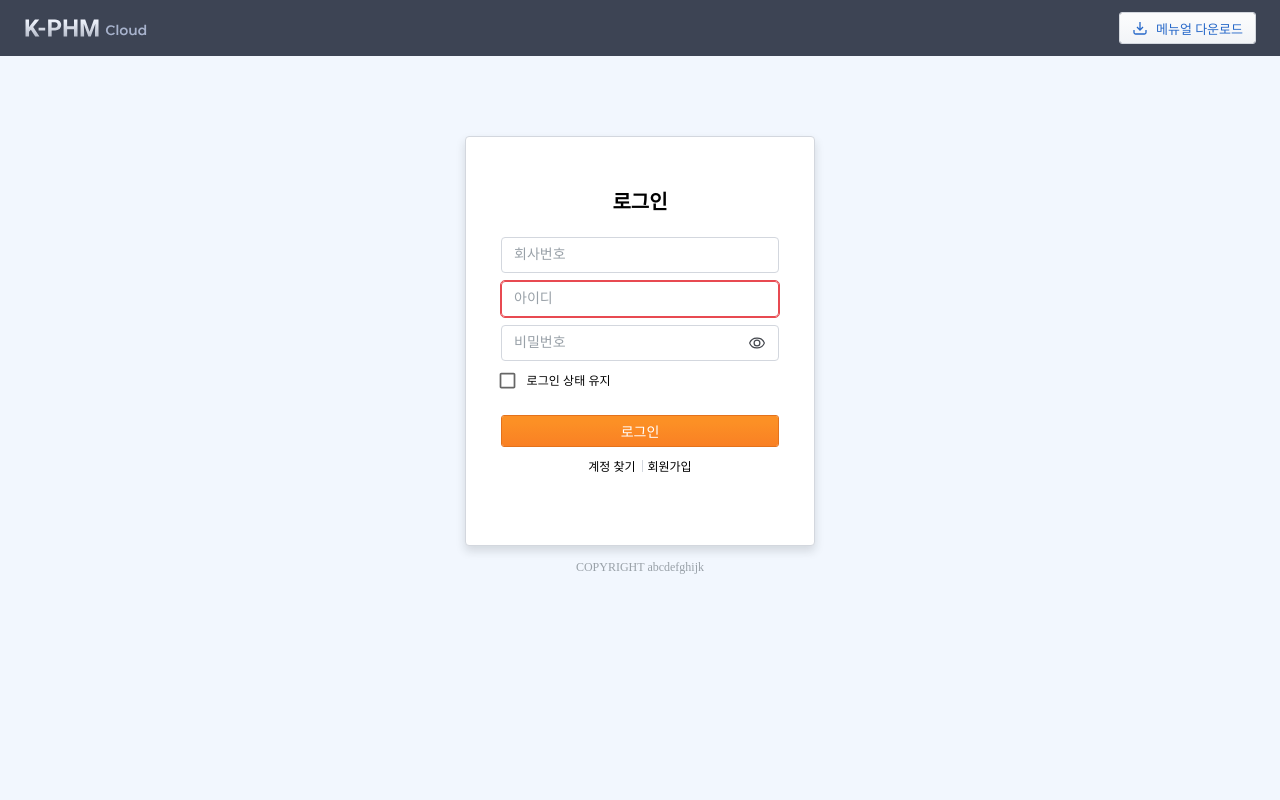
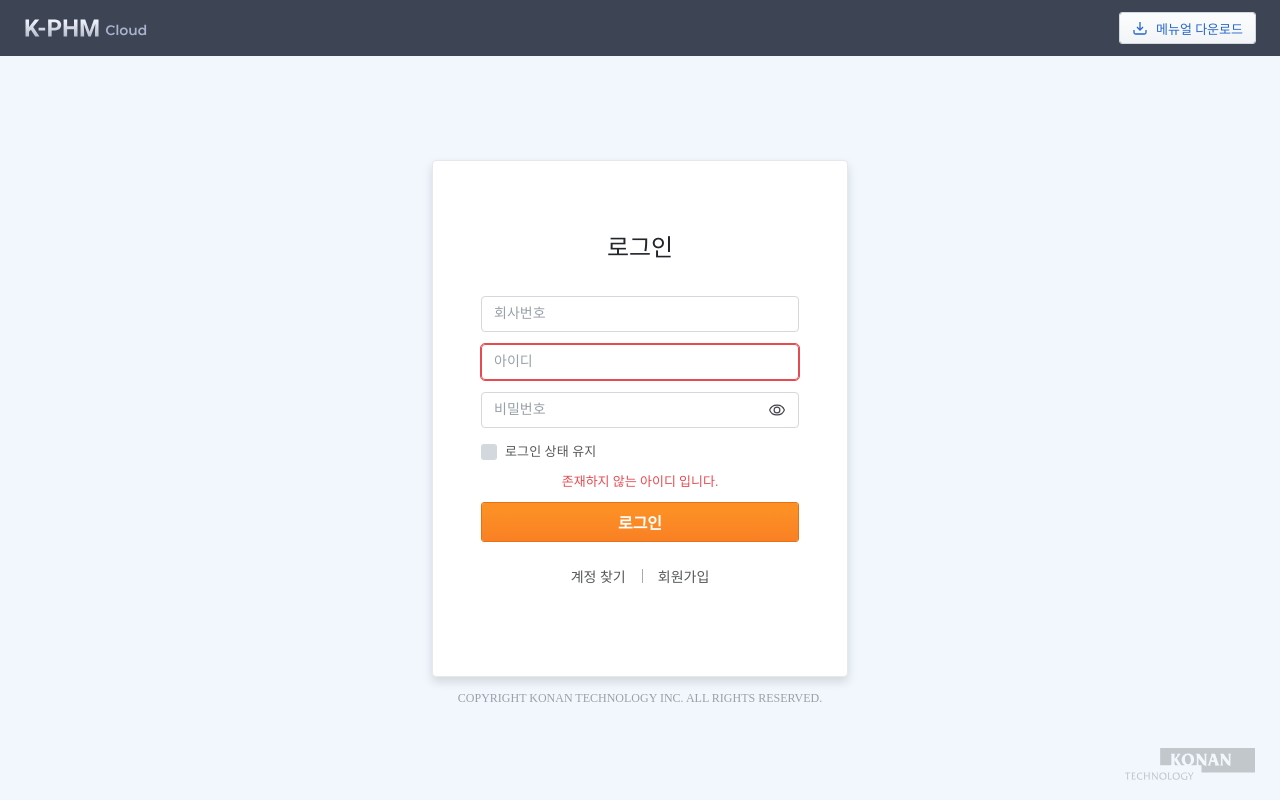
Before and after one commit to taetaeil/react-example, a Next.js app: page /login in a window 1280 px wide. Built offline with nearby package versions, Linux system fonts and the light colour scheme.

Commit message:
Feat(login): 로그인 페이지 퍼블리싱

```diff
--- a/src/app/components/CmHeader.tsx
+++ b/src/app/components/CmHeader.tsx
@@ -130,7 +130,7 @@
   return (
     <header className="header">
       <h1 className="header-logo">
-        <CmIcon name="logo" width="135" height="36" type="svg"></CmIcon>
+        <CmIcon name="logo" width="135" height="36"></CmIcon>
       </h1>
       <div className="header__btns">
         {props.utiles}
--- a/src/app/login/page.tsx
+++ b/src/app/login/page.tsx
@@ -1,4 +1,4 @@
-import '../styles/common.scss' // css 파일
+import '../styles/login.scss' // css 파일
 
 import CmHeader from '../components/CmHeader' // header 컴포넌트
 import CmBasicInput from '../components/CmInput' // input 컴포넌트
@@ -32,7 +32,8 @@
             placeholder="비밀번호"
           ></CmBasicInput>
           <CmCheckbox label="로그인 상태 유지"></CmCheckbox>
-          <button type="button" className="btn__primary--full">
+          <p className="login__validation">존재하지 않는 아이디 입니다.</p>
+          <button type="button" className="btn__primary">
             로그인
           </button>
           <div className="login-box__btns">
@@ -40,7 +41,9 @@
             <button type="button">회원가입</button>
           </div>
         </div>
-        <p className="login-footer">COPYRIGHT abcdefghijk</p>
+        <p className="login-footer">
+          COPYRIGHT KONAN TECHNOLOGY INC. ALL RIGHTS RESERVED.
+        </p>
       </div>
     </>
   )
--- a/src/app/page.tsx
+++ b/src/app/page.tsx
@@ -8,13 +8,13 @@
     <div style={{ padding: '20px' }}>
       <ul>
         <li>
-          <a href="/examples">예제 페이지</a>
+          <a href="/examples">예제 페이지 (작업 중) </a>
         </li>
         <li>
-          <a href="/login">로그인 페이지</a>
+          <a href="/login">로그인 페이지 (작업 중) </a>
         </li>
         <li>
-          <a href="/main">메인 페이지</a>
+          <a href="/main">메인 페이지 (작업 예정) </a>
         </li>
       </ul>
     </div>
--- a/src/app/styles/common.scss
+++ b/src/app/styles/common.scss
@@ -156,11 +156,6 @@
         no-repeat padding-box;
       border-color: #dc4807;
     }
-    // primary button / width full(login button)
-    &--full {
-      @extend .btn__primary;
-      width: 100%;
-    }
   }
   // line button
   &__line {
@@ -186,6 +181,35 @@
     }
   }
 }
+
+// ===================================== Checkbox =====================================
+.cm-checkbox {
+  margin-left: initial !important;
+  margin-right: initial !important;
+  .MuiCheckbox-root {
+    padding: 0;
+    margin-right: 8px;
+    & + .MuiTypography-root {
+      font-size: 13px !important;
+      color: $gray-150;
+      font-family: 'Noto Sans KR' !important;
+    }
+  }
+  .Mui-checked {
+    svg {
+      background: url('/icons/checkbox--checked.svg') no-repeat center;
+    }
+  }
+  svg {
+    width: 16px;
+    height: 16px;
+    background: url('/icons/checkbox--default.svg') no-repeat center;
+    path {
+      display: none;
+    }
+  }
+}
+
 // ===================================== Input =====================================
 
 .cm-input {
@@ -367,70 +391,3 @@
     }
   }
 }
-// ===================================== Login =====================================
-.login {
-  display: flex;
-  flex-flow: column;
-  align-items: center;
-  height: calc(100% - $header-h);
-  background: #f2f7fe;
-
-  &-box {
-    box-shadow: 0px 5px 10px #22262b26;
-
-    display: flex;
-    flex-flow: column;
-    align-items: center;
-    width: 350px;
-    padding: 50px 35px 70px;
-    margin-top: 80px;
-    background: $white;
-    border: 1px solid $gray-10;
-    border-radius: $radius-50;
-    &__title {
-      margin-bottom: 20px;
-      text-align: center;
-      font-weight: 600;
-      font-size: 20px;
-    }
-    &__btns {
-      display: flex;
-      gap: 12px;
-      margin-top: 10px;
-      button {
-        position: relative;
-        font-weight: 500;
-        font-size: 12px;
-        & + button {
-          &::after {
-            content: '';
-            position: absolute;
-            top: 50%;
-            left: -6px;
-            height: 12px;
-            width: 1px;
-            background: $gray-10;
-            transform: translateY(-50%);
-          }
-        }
-      }
-    }
-    .cm-input {
-      & + .cm-input {
-        margin-top: 8px;
-      }
-    }
-    .cm-checkbox {
-      width: 100%;
-      margin-bottom: 15px;
-      .css-ahj2mt-MuiTypography-root {
-        font-size: 12px;
-      }
-    }
-  }
-  &-footer {
-    margin-top: 12px;
-    color: $gray-50;
-    font-size: 12px;
-  }
-}
--- /dev/null
+++ b/src/app/styles/login.scss
@@ -0,0 +1,82 @@
+@import './variables.scss';
+
+// ===================================== Login =====================================
+.login {
+  display: flex;
+  flex-flow: column;
+  align-items: center;
+  height: calc(100% - $header-h);
+  background: #f2f7fe url('/icons/watermark.svg') no-repeat bottom 16px right
+    20px;
+
+  &-box {
+    display: flex;
+    flex-flow: column;
+    align-items: center;
+    width: 416px;
+    padding: 69px 48px 90px;
+    margin-top: 104px;
+    background: $white;
+    border: 1px solid #e6e8eb;
+    border-radius: $radius-50;
+    box-shadow: 0px 5px 10px #22262b26;
+    &__title {
+      margin-bottom: 30px;
+      text-align: center;
+      font-weight: 500;
+      font-size: 24px;
+      color: $gray-250;
+    }
+    .btn__primary {
+      width: 100%;
+      height: 40px;
+      font-size: 16px;
+      font-weight: 600;
+    }
+    &__btns {
+      display: flex;
+      gap: 32px;
+      margin-top: 24px;
+      button {
+        position: relative;
+        color: $gray-150;
+        & + button {
+          &::after {
+            content: '';
+            position: absolute;
+            top: 50%;
+            left: -16px;
+            height: 14px;
+            width: 1px;
+            background: $gray-150;
+            opacity: 0.5;
+            transform: translateY(-50%);
+          }
+        }
+      }
+    }
+    .cm-input {
+      & + .cm-input {
+        margin-top: 12px;
+      }
+    }
+    .cm-checkbox {
+      width: 100%;
+      margin-top: 14px;
+      margin-bottom: 10px;
+      .css-ahj2mt-MuiTypography-root {
+        font-size: 12px;
+      }
+    }
+  }
+  &__validation {
+    font-size: 13px;
+    color: $error;
+    margin-bottom: 11px;
+  }
+  &-footer {
+    margin-top: 12px;
+    color: $gray-50;
+    font-size: 12px;
+  }
+}
```
Also changed, not shown: public/icons/checkbox--checked.svg (added), public/icons/checkbox--default.svg (added).
